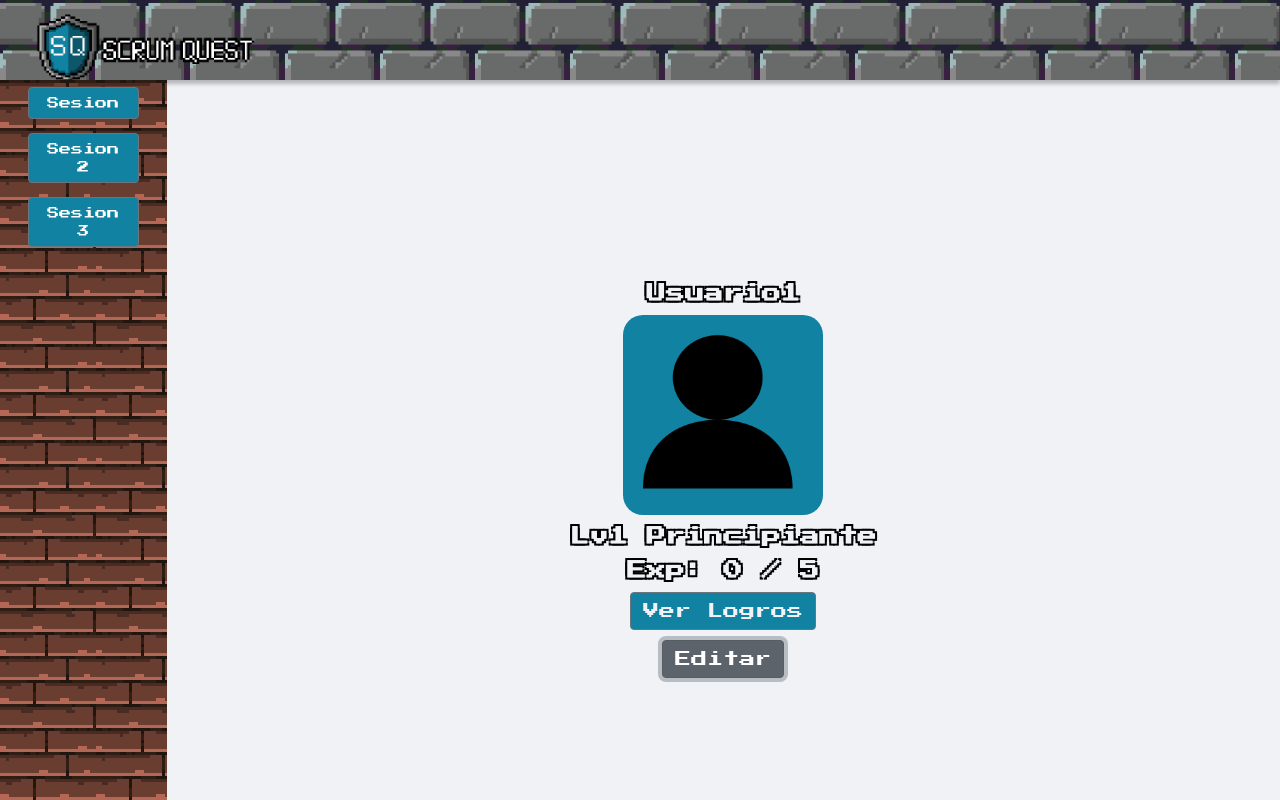
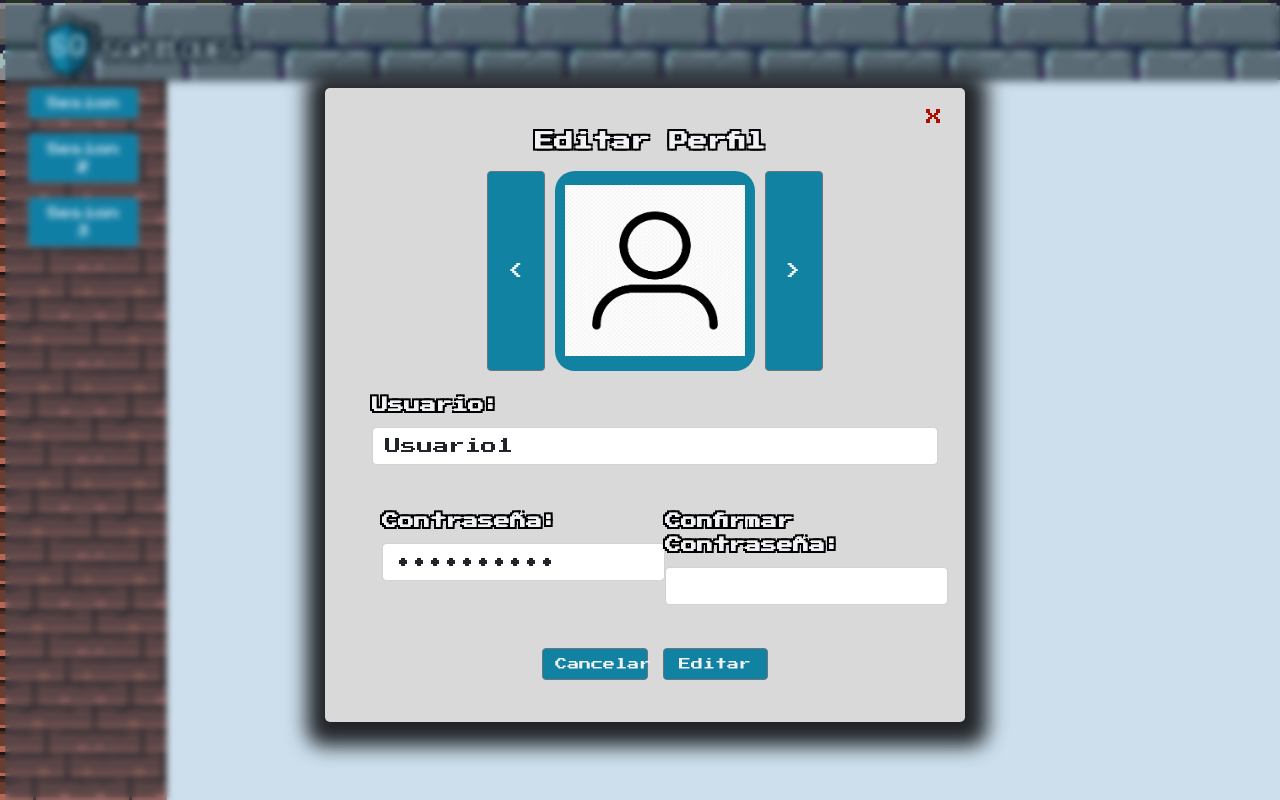
Before and after one commit to DiegoGReyna/Insert_Name-SCRUMquest, a React app: page /Profile in a window 1280 px wide. Both pictures are taken after a click on the button "Editar". Built offline with nearby package versions, Linux system fonts and the light colour scheme.

Commit message:
Modaleditquest
Añadido el modal para editar quests

```diff
--- /dev/null
+++ b/src/component/Modaleditprofile/Modaleditprofile.js
@@ -0,0 +1,97 @@
+
+import React, { useState } from 'react';
+import {
+  Button,
+  Modal,
+  ModalHeader,
+  ModalBody,
+  ModalFooter,
+  Input,
+  Label,
+  Form,
+  FormGroup,
+  Row ,Col ,Container
+} from 'reactstrap';
+import { BackGroundModal, ModalCard, GroupModalCol, ModalForm, TitleModal, ModalRowReverse, RowCenter, RowCenter100, Cont, Piccontainer, Cont2 } from './style';
+import { Imagecontainer } from '../Imagecontainer/Imagecontainer';
+
+export const Modaleditprofile = ({CloseModal, Name, Pass, Img}) => {
+  const handleSubmit=(e)=>{
+    e.preventDefault();
+    console.log("iniciando secion")
+  }
+
+
+
+  return (
+    <BackGroundModal>
+          <ModalCard>
+              <ModalRowReverse>
+               <Button onClick={()=>CloseModal(false)}  >X</Button>
+              </ModalRowReverse>
+              <ModalForm onSubmit={handleSubmit}>
+
+                <GroupModalCol>
+                  <TitleModal>Editar Perfil</TitleModal>
+                    <Cont2>
+                      <Button>&lt;</Button>
+                      <Piccontainer>
+                        <Imagecontainer imgSource={Img}>
+                        </Imagecontainer>
+                      </Piccontainer>
+                      <Button>&gt;</Button>
+                    </Cont2>
+
+                    <FormGroup>
+                      <Label className="LabelInput" for="IdQuest">
+                        Usuario:
+                      </Label>
+                      <Input className='InputLogIn'
+                      id="IdQuest"
+                      name="QuestName"
+                      placeholder="Ingrese un nombre para la quest"
+                      type="text"
+                      defaultValue={Name}
+                        />
+                    </FormGroup>
+                    <FormGroup>
+                      <RowCenter100>
+                        <Cont>
+                          <Label className="LabelInput" for="IdFrom">
+                            Contraseña:
+                          </Label>
+                          <Input className='InputLogIn'
+                            id="password"
+                            name="password"
+                            type="password"
+                            value={Pass}
+                          />
+                        </Cont>
+                        <Cont>
+                          <Label className="LabelInput" for="IdFrom">
+                            Confirmar Contraseña:
+                          </Label>
+                          <Input className='InputLogIn'
+                            id="passwordC"
+                            name="passwordC"
+                            type="password"
+                          />
+                        </Cont>
+                      </RowCenter100>
+                    </FormGroup>
+
+
+                    <RowCenter>
+                      <Button   name="cancel" onClick={()=>CloseModal(false)} >Cancelar</Button>
+                      <Button   type='submit' onClick={()=>CloseModal(false)} >Editar</Button>
+                    </RowCenter>
+
+                  </GroupModalCol>
+
+
+
+              </ModalForm>
+          </ModalCard>
+    </BackGroundModal>
+  )
+}
--- /dev/null
+++ b/src/component/Modaleditprofile/style.js
@@ -0,0 +1,184 @@
+import styled from 'styled-components';
+import {
+  Button
+} from 'reactstrap';
+
+export const BackGroundModal = styled.div`
+   background: rgba(11, 115, 186, 0.15);
+    backdrop-filter: blur(3px);
+    width:100%;
+    position: fixed;
+    height:100vh;
+    display:grid;
+    top:0%;
+    left:0%;
+    justify-items: center;
+    align-items: center;
+`;
+
+export const ModalCard = styled.div`
+      background: #D9D9D9;
+    box-shadow: 2px 4px 20px 20px;
+    border-radius: 5px;
+    width: 50%;
+    min-height: 50%;
+    grid-template-rows: 5% 85% 10%;
+    display: grid;
+
+`;
+
+
+export const ModalForm = styled.form`
+
+    display: grid;
+    width: 100%;
+    height: 90%;
+    align-items: center;
+    justify-items: center;
+    height: 100%;
+
+  & Button{
+
+    font-family: 'Press Start 2P', cursive;
+    color: #F0F2F5;
+    font-style: normal;
+    font-weight: 400;
+    font-size: 1rem;
+    background-color: #1282A2;
+  }
+  & Button[type=submit]:hover{
+
+    background-color: #30B61A;
+  }
+  & Button[name=cancel]:hover{
+
+      background-color: #af0d00;
+      }
+`;
+
+
+export const GroupModalCol = styled.div`
+      display: grid;
+    width: 90%;
+    height: 100%;
+    align-items: center;
+    align-content: space-between;
+`;
+
+
+
+
+export const TitleModal = styled.h1`
+    text-align:center;
+    font-family: 'Press Start 2P', cursive;
+    color: #F0F2F5;
+    font-style: normal;
+    font-weight: 700;
+    font-size: 1.5vw;
+    text-shadow: -2px -2px 0 #000, 2px -2px 0 #000, -2px 2px 0 #000, 2px 2px 0 #000;
+    text-align:center;
+
+    @media (max-width: 970px) {
+      font-size: 2vw;
+
+    }
+`;
+
+export const ModalRowReverse = styled.div`
+    text-align:center;
+    font-family: 'Press Start 2P', cursive;
+    font-style: normal;
+    font-weight: 700;
+    font-size: 1vw;
+    text-shadow: -2px -2px 0 #000, 2px -2px 0 #000, -2px 2px 0 #000, 2px 2px 0 #000;
+    text-align:center;
+
+    display:grid;
+    justify-content: end;
+
+    & Button{
+      color: #af0d00;
+      background-color:transparent;
+      border-color:transparent;
+
+
+
+
+    }
+
+    & Button:hover{
+        background-color:#af0d00;
+        border-color:transparent;
+      }
+`;
+
+export const RowCenter = styled.div`
+        display: grid;
+    width: 100%;
+    grid-template-columns: 20% 20%;
+    gap: 5px;
+    justify-content: center;
+
+
+    & button{
+      font-size:1.5vh;
+    }
+
+    @media (max-width: 970px) {
+
+      display: flex;
+      flex-direction: column;
+      align-items: center;
+
+    }
+`;
+
+export const RowCenter100 = styled.div`
+      display: grid;
+      width: 100%;
+      grid-template-columns: 50% 50%;
+      justify-content: center;
+
+
+      & button{
+        font-size:1.5vh;
+      }
+
+      @media (max-width: 970px) {
+
+        display: flex;
+        flex-direction: column;
+        align-items: center;
+        grid-template-columns: 100% 100%;
+      }
+`;
+
+export const Cont = styled.div`
+      display: flex;
+      flex-direction: column;
+      width: 100%;
+
+`;
+
+export const Cont2 = styled.div`
+      display: flex;
+      flex-direction: row;
+      width: 100%;
+      justify-content: center;
+`;
+
+export const Piccontainer = styled.div`
+  height: 200px;
+  width: 200px;
+  background-color: #1282A2;
+  display: flex;
+  flex-direction: column;
+  align-items: center;
+  justify-content: center;
+  border-radius: 10%;
+
+  @media (max-width: 970px) {
+    height: 100px;
+    width: 100px;
+  }
+`;
--- a/src/component/Profileinfocontainer/Profileinfocontainer.js
+++ b/src/component/Profileinfocontainer/Profileinfocontainer.js
@@ -1,9 +1,13 @@
 import React from 'react'
+import { useState } from 'react'
 import { Button } from 'reactstrap'
 import { Title, Paddedcontainer, Piccontainer } from './style'
 import { Imagecontainer } from '../Imagecontainer/Imagecontainer'
+import { Modaleditprofile } from '../Modaleditprofile/Modaleditprofile'
+import { today } from '../../utils/today'
 
-export const Profileinfocontainer = ({Name, Level, LvTitle, curExp, nextExp, img}) => {
+export const Profileinfocontainer = ({Name, Level, LvTitle, curExp, nextExp, img, Pass}) => {
+  const [openModalE,setOpenModalE]=useState(false);
   return (
     <Paddedcontainer>
 
@@ -19,7 +23,10 @@ export const Profileinfocontainer = ({Name, Level, LvTitle, curExp, nextExp, img
     <Title>Exp: {curExp} / {nextExp}</Title>
 
     <Button>Ver Logros</Button>
-    <Button>Editar</Button>
+    <Button onClick={()=>{
+        setOpenModalE(true);
+      }}>Editar</Button>
+      {openModalE&& <Modaleditprofile CloseModal={setOpenModalE} Name={"Usuario1"} Pass={Pass} Img={img}/>}
 
     </Paddedcontainer>
   )
--- a/src/pege/Userprofile/Userprofile.js
+++ b/src/pege/Userprofile/Userprofile.js
@@ -13,7 +13,7 @@ export const Userprofile = () => {
       <Navbarheader />
       <RowContainer>
         <Navbargroups />
-        <Profileinfocontainer Name={"Usuario1"} Level={"1"} LvTitle={"Principiante"} curExp={0} nextExp={5} img={imageManager(6)}></Profileinfocontainer>
+        <Profileinfocontainer Name={"Usuario1"} Level={"1"} LvTitle={"Principiante"} curExp={0} nextExp={5} img={imageManager(2)} Pass={"1234Contra"}></Profileinfocontainer>
       </RowContainer>
     </ProfileContainer>
   )
```
